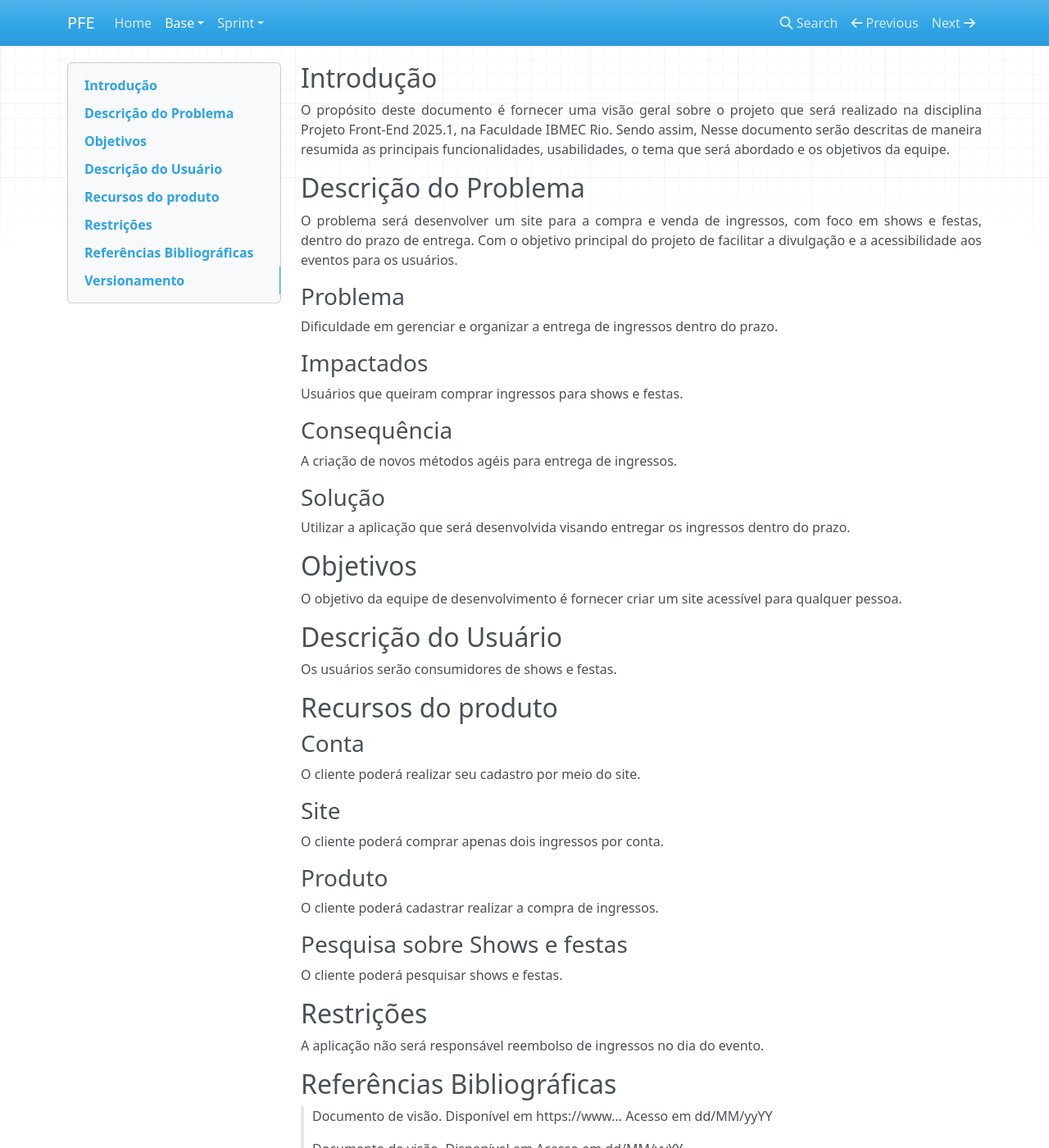
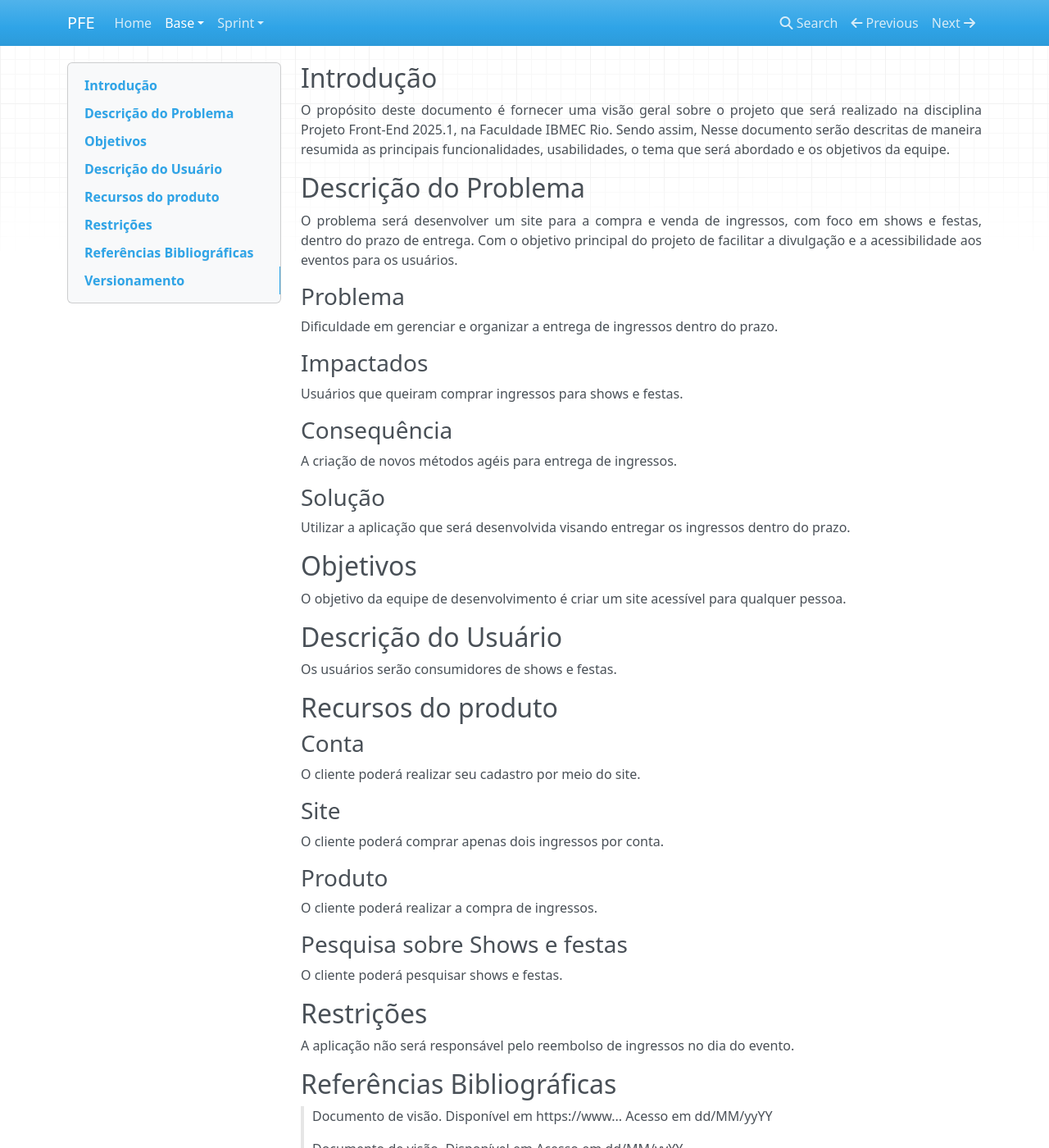
Before and after one commit to Projetos-de-Extensao/PFE_25.1_8003_II, an MkDocs documentation site: the page built from docs/base/documento_de_visao.md, in a window 1280 px wide and 1400 px high. Shown: the whole window at 82% size. Built offline with MkDocs 1.6.1, drawn with Linux system fonts in a browser that asks for light colours; nearby versions of some CDN libraries.

Commit message:
correções de documentos

```diff
--- a/docs/base/documento_de_visao.md
+++ b/docs/base/documento_de_visao.md
@@ -33,7 +33,7 @@ Utilizar a aplicação que será desenvolvida visando entregar os ingressos dent
 ## Objetivos
 
 <p align = "justify">
-O objetivo da equipe de desenvolvimento é fornecer criar um site acessível para qualquer pessoa.
+O objetivo da equipe de desenvolvimento é criar um site acessível para qualquer pessoa.
 </p>
 
 ## Descrição do Usuário
@@ -59,7 +59,7 @@ O cliente poderá comprar apenas dois ingressos por conta.
 ### Produto
 
 <p align = "justify">
-O cliente poderá cadastrar realizar a compra de ingressos.
+O cliente poderá realizar a compra de ingressos.
 </p>
 
 ### Pesquisa sobre Shows e festas
@@ -71,7 +71,7 @@ O cliente poderá pesquisar shows e festas.
 ## Restrições
 
 <p align = "justify">
-A aplicação não será responsável reembolso de ingressos no dia do evento.
+A aplicação não será responsável pelo reembolso de ingressos no dia do evento.
 </p>
 
 ## Referências Bibliográficas
```
Also changed, not shown: docs/base/5w2h.md (+5 -0 lines), docs/base/Brainstorm.md (+10 -4 lines), docs/base/historias_de_usuário.md (+16 -0 lines).
